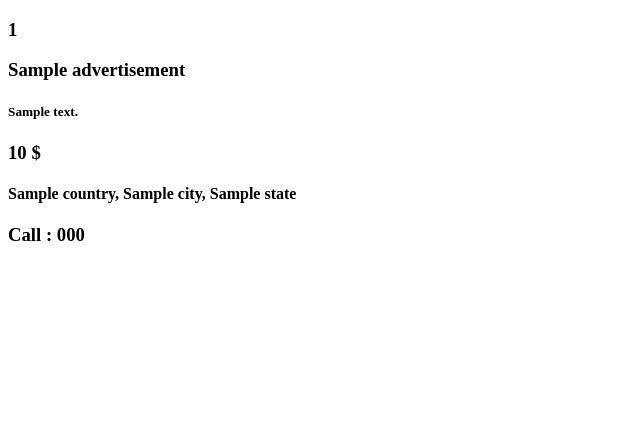
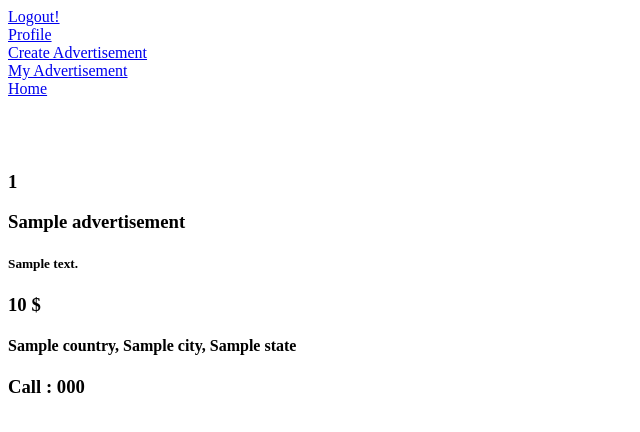
Before and after one commit to PeymanNr/Divar, a Django app: page /advertisement/detail/1/ in a window 1280 px wide. Shown: the top 432 px of the page, without its empty margins (0-640 px from the left). Run offline with Django 3.2, Linux system fonts and the light colour scheme; tables that the repository leaves empty hold one stand-in row (values such as "Sample post"); parts of the project's set-up code (start-up, migrations or seed data) failed here and were passed over.

Commit message:
Add Image To Advertisement and Optimization Apps

```diff
--- a/Divar/urls.py
+++ b/Divar/urls.py
@@ -13,11 +13,13 @@ Including another URLconf
     1. Import the include() function: from django.urls import include, path
     2. Add a URL to urlpatterns:  path('blog/', include('blog.urls'))
 """
+from django.conf.urls.static import static
 from django.contrib import admin
 from django.urls import path, include
+from django.conf import settings
 
 urlpatterns = [
     path('admin/', admin.site.urls),
     path('account/', include('accounts.urls')),
     path('advertisement/', include('advertisements.urls')),
-]
+]+ static(settings.MEDIA_URL, document_root=settings.MEDIA_ROOT)
--- a/accounts/models.py
+++ b/accounts/models.py
@@ -29,7 +29,7 @@ class MyUser(AbstractUser):
     phone_regex = RegexValidator(
         regex=r'^(\+98|0)?9\d{9}$',
         message="Phone number must be entered in the format: '09...' or format: '+989..."
-                                )
+    )
     phone_number = models.CharField(validators=[phone_regex], verbose_name='Mobile Number', unique=True,
                                     max_length=13)
     nickname = models.CharField(max_length=10)
--- a/advertisements/urls.py
+++ b/advertisements/urls.py
@@ -1,5 +1,5 @@
 from django.urls import path
-from advertisements.views import CreateAdvertisementsView, advertisement_detail, advertisements_city, \
+from advertisements.views import CreateAdvertisementsView, AdvertisementDetailView, AdvertisementCityView, \
     AdvertisementViewList
 
 # Create your views here.
@@ -8,8 +8,8 @@ urlpatterns = [
 
     path('create/', CreateAdvertisementsView.as_view(), name='adv-create'),
     path('list/', AdvertisementViewList.as_view(), name='adv-list'),
-    path('detail/<int:pk>/', advertisement_detail, name='adv-detail'),
-    path('<int:pk>/', advertisements_city, name='adv-city'),
+    path('detail/<int:pk>/', AdvertisementDetailView.as_view(), name='adv-detail'),
+    path('<int:pk>/', AdvertisementCityView.as_view(), name='adv-city'),
 
 
 ]
--- a/advertisements/views.py
+++ b/advertisements/views.py
@@ -1,15 +1,12 @@
-from django.contrib.auth.decorators import login_required
-from django.db.models import Q
 from django.shortcuts import render
 from django.urls import reverse_lazy
-from django.utils.decorators import method_decorator
 from django.views import View
 from django.views.generic import FormView
-from django.http import HttpResponse, Http404
+from django.http import Http404
 from django.views.generic import ListView
 from advertisements.forms import AdvertisementForm
 from advertisements.models import Advertisement
-from locations.models import City, Location
+from locations.models import Location
 
 
 class AdvertisementViewList(ListView):
@@ -35,22 +32,25 @@ class CreateAdvertisementsView(FormView):
             return super().form_valid(form)
 
 
-def home_view(request):
-    advertisements = Advertisement.objects.all()
-    return render(request, 'advertisement/home.html', {'advertisements': advertisements})
+class HomeView(View):
+    def get(self, request, *args, **kwargs):
+        advertisements = Advertisement.objects.all()
+        return render(request, 'advertisement/home.html', {'advertisements': advertisements})
 
 
-def advertisement_detail(request, pk):
-    queryset = Advertisement.objects.filter(pk=pk)
-    if queryset.exists():
-        advertisements = queryset.first()
-        return render(request, 'advertisement/detail.html', {"advertisements": advertisements})
-    raise Http404
+class AdvertisementDetailView(View):
+    def get(self, request, pk, *args, **kwargs):
+        queryset = Advertisement.objects.filter(pk=pk)
+        if queryset.exists():
+            advertisements = queryset.first()
+            return render(request, 'advertisement/detail.html', {"advertisements": advertisements})
+        raise Http404
 
 
-def advertisements_city(request, pk):
-    location = Location.objects.prefetch_related('ad_location').get(pk=pk)
-    queryset = location.ad_location.all()
-    if queryset.exists():
-        advertisements = queryset
-    return render(request, 'home.html', {"advertisements": advertisements})
+class AdvertisementCityView(View):
+    def get(self, request, pk, *args, **kwargs):
+        location = Location.objects.prefetch_related('ad_location').get(pk=pk)
+        queryset = location.ad_location.all()
+        if queryset.exists():
+            advertisements = queryset
+        return render(request, 'home.html', {"advertisements": advertisements})
--- a/templates/advertisement/detail.html
+++ b/templates/advertisement/detail.html
@@ -1,12 +1,21 @@
 {% extends 'base.html' %}
 
 {% block content %}
+    <a href="http://127.0.0.1:8000/account/login/"> Logout!</a><br>
+    <a href="http://127.0.0.1:8000/account/profile/"> Profile</a><br>
+    <a href="http://127.0.0.1:8000/advertisement/create/"> Create Advertisement</a><br>
+    <a href="http://127.0.0.1:8000/advertisement/list/"> My Advertisement</a><br>
+    <a href="http://127.0.0.1:8000/account/home/"> Home</a><br>
+    <br>
+    <br>
+    <br>
     <h3> {{ advertisements.status }}</h3>
     <h3> {{ advertisements.title }}</h3>
     <h5> {{ advertisements.description }}</h5>
     <h3> {{ advertisements.price }} $ </h3>
     <h4> {{ advertisements.location }}</h4>
    <h3> Call : {{ advertisements.phone_number }}</h3>
+    <img src="{{ advertisements.images.all.1.image.url }}">
 
 {% endblock %}
 {% block title %}
```
Also changed, not shown: accounts/views.py (+5 -4 lines), advertisements/models.py (+12 -6 lines), accounts/urls.py (line endings or trailing spaces).
